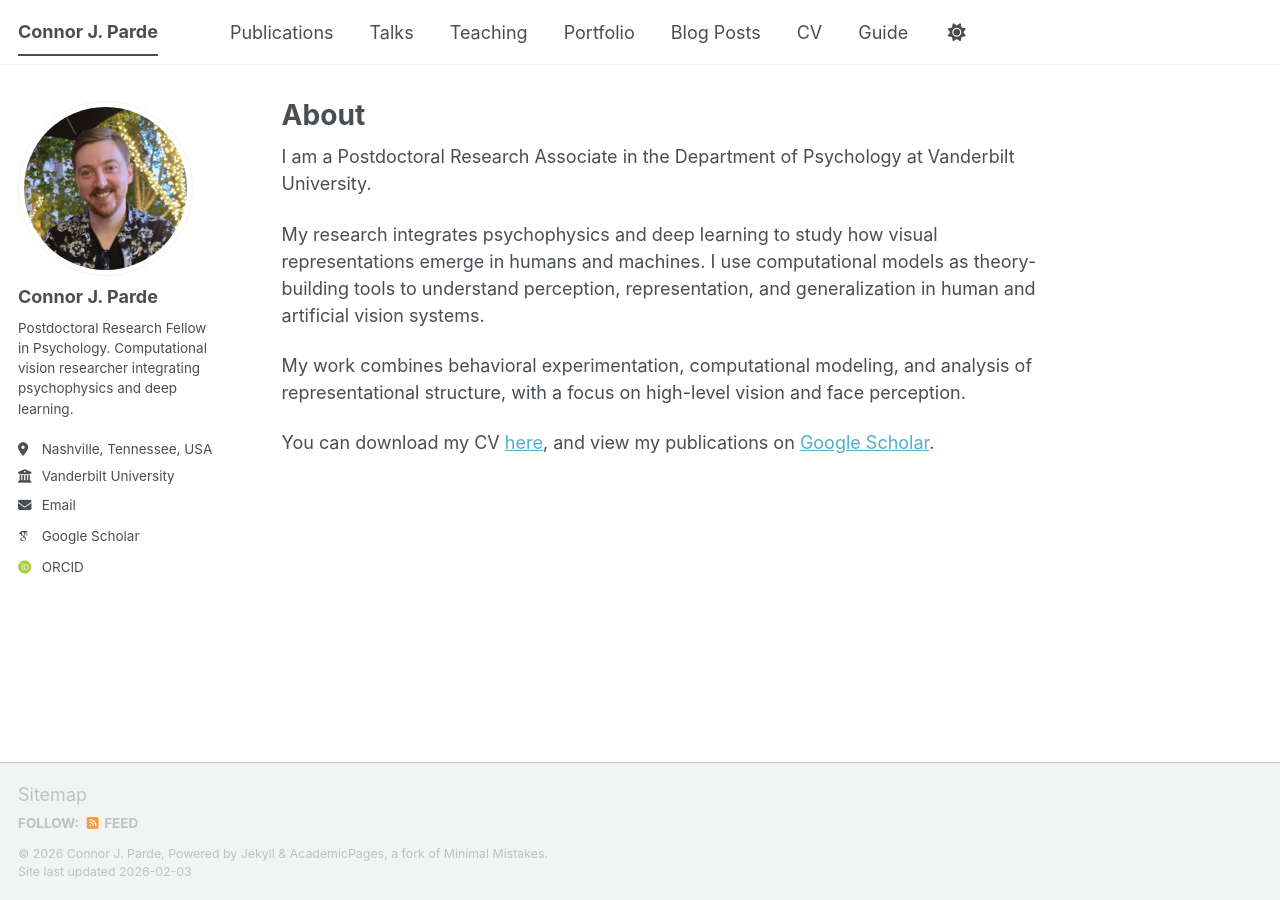
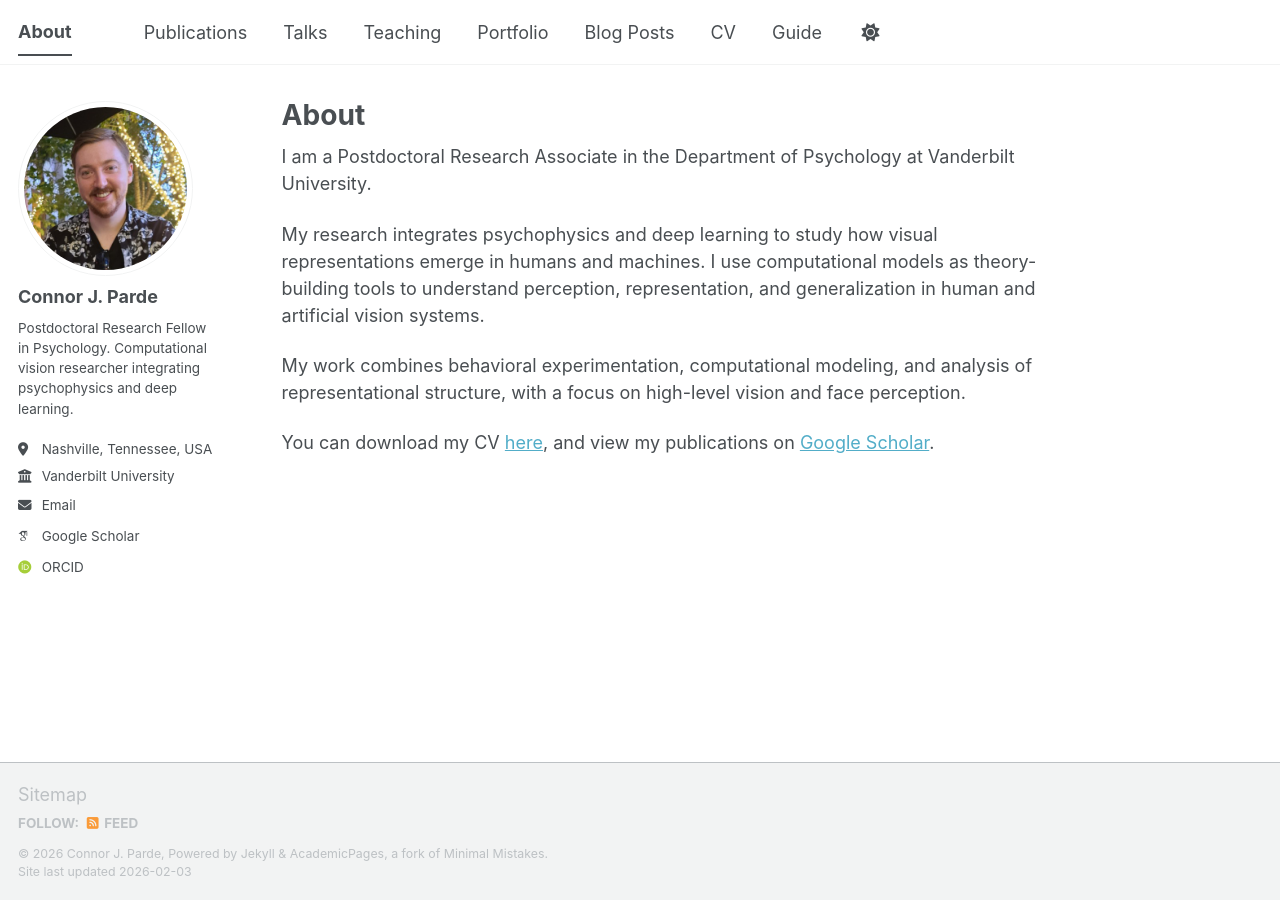
Before and after one commit to connorparde/connorparde.github.io, a Jekyll site: the page built from _pages/about.md, in a window 1280 px wide. Built offline with Jekyll 4.4.1, drawn with Linux system fonts in a browser that asks for light colours; some web fonts are replaced; a script bundle is joined from its source files by our own code; library files that are not in the unit come from our copies.

Commit message:
Update site title and ORCID URL in config

```diff
--- a/_config.yml
+++ b/_config.yml
@@ -9,7 +9,7 @@
 # Basic Site Settings
 locale                   : "en-US"
 site_theme               : "default" # The available themes options are "default", "air", "sunrise", "mint", "dirt" and "contrast"
-title                    : "Connor J. Parde"
+title                    : "About"
 title_separator          : "-"
 name                     : &name "Connor J. Parde"
 description              : &description "Academic portfolio for Connor J. Parde"   # Update this with a general description of your site, this is the default if not overridden by a page
@@ -34,7 +34,7 @@ author:
 
   # Academic websites
   googlescholar    : "https://scholar.google.com/citations?user=O8S_yQwAAAAJ&hl=en&oi=ao"
-  orcid            : "https://orcid.org/yourorcidurl"
+  orcid            : "https://orcid.org/0000-0002-3061-5511"
   researchgate     : # URL
 
 
```
